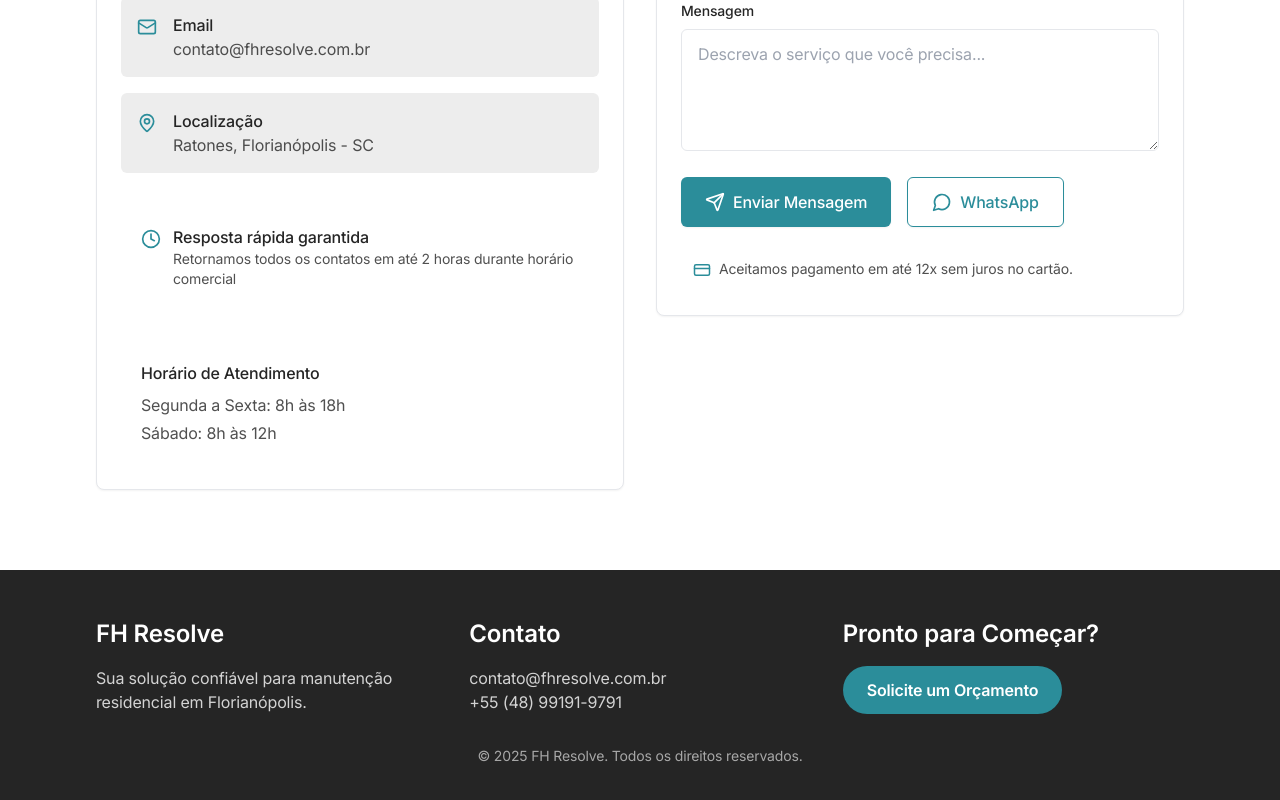
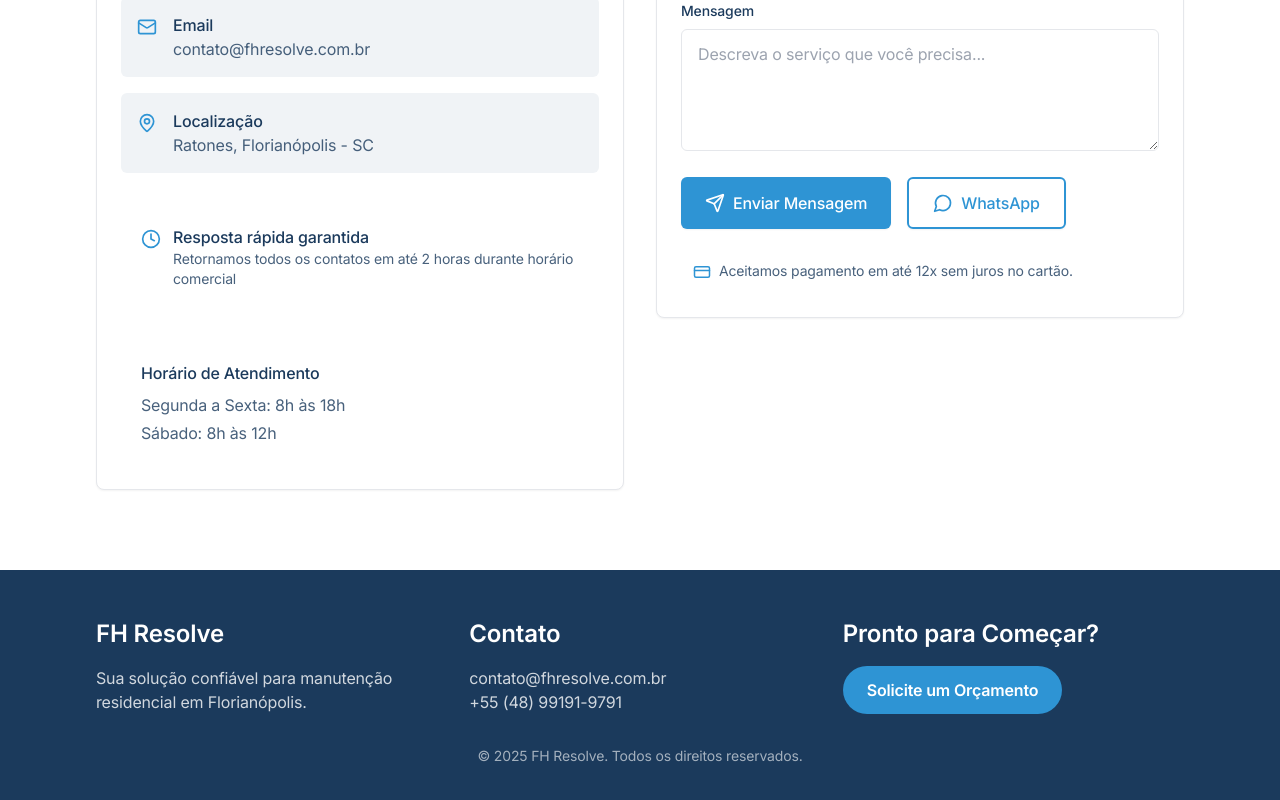
Before and after one commit to fhoinaski/fhresolvenext, a Next.js app: page / in a window 1280 px wide. Shown: the part 5997-6797 px from the top of the page. Built offline with nearby package versions, Linux system fonts and the light colour scheme; no server answers; the database is empty.

Commit message:
atualiza paleta de cores e adiciona classes utilitárias para FH Resolve

```diff
--- a/src/app/globals.css
+++ b/src/app/globals.css
@@ -3,36 +3,37 @@
 @tailwind components;
 @tailwind utilities;
 
-/* Paleta de cores baseada no design fornecido */
+/* Paleta de cores baseada no logo FH Resolve */
 :root {
-  /* Cores principais da nova paleta */
-  --color-primary: #252525; /* Preto */
-  --color-accent: #2B8D9A; /* Azul Turquesa */
-  --color-secondary: #8D9192; /* Cinza Médio */
-  --color-neutral: #EDEDED; /* Cinza Claro */
-  --color-text: #252525; /* Preto para texto */
+  /* Cores principais baseadas no logo */
+  --color-primary: #1B3A5C; /* Azul escuro do fundo do logo */
+  --color-accent: #2E94D4; /* Azul principal do logo */
+  --color-secondary: #B8C5D1; /* Cinza azulado claro do logo */
+  --color-neutral: #F0F3F6; /* Cinza muito claro */
+  --color-text: #1B3A5C; /* Azul escuro para texto */
   --color-text-light: #FFFFFF; /* Branco para texto sobre fundos escuros */
-  --color-dark: #252525; /* Preto para fundos escuros */
+  --color-dark: #1B3A5C; /* Azul escuro para fundos escuros */
   --color-light: #FFFFFF; /* Branco para fundos claros */
-  --color-gray: #EDEDED; /* Cinza Claro para backgrounds secundários */
+  --color-gray: #F0F3F6; /* Cinza claro para backgrounds secundários */
   --color-card-bg: #FFFFFF; /* Branco para cards */
-  --color-card-text: #252525; /* Preto para texto em cards */
-  --color-paralel: #F5F5F5; /* Cinza muito claro para paralax */
+  --color-card-text: #1B3A5C; /* Azul escuro para texto em cards */
+  --color-paralel: #F8FAFB; /* Cinza muito claro para paralax */
 
-  /* Adição de tom intermediário */
-  --color-accent-dark: #247885; /* Versão mais escura do turquesa para hover */
-  --color-accent-light: #4BAAB7; /* Versão mais clara do turquesa para efeitos */
+  /* Variações do azul principal */
+  --color-accent-dark: #2680B8; /* Versão mais escura do azul para hover */
+  --color-accent-light: #4BA8E0; /* Versão mais clara do azul para efeitos */
 
   /* Cores de ação */
   --color-success: #22c55e; /* Verde para indicar sucesso */
   --color-warning: #f59e0b; /* Amarelo para indicar avisos */
   --color-error: #ef4444; /* Vermelho para indicar erros */
-  --color-info: #3b82f6; /* Azul para informações */
+  --color-info: #2E94D4; /* Azul do logo para informações */
 
   /* RGB para animações e opacidades */
-  --color-accent-rgb: 43, 141, 154; /* Azul Turquesa em RGB */
-  --color-secondary-rgb: 141, 145, 146; /* Cinza Médio em RGB */
-  --color-neutral-rgb: 237, 237, 237; /* Cinza Claro em RGB */
+  --color-accent-rgb: 46, 148, 212; /* Azul principal em RGB */
+  --color-secondary-rgb: 184, 197, 209; /* Cinza azulado em RGB */
+  --color-neutral-rgb: 240, 243, 246; /* Cinza claro em RGB */
+  --color-primary-rgb: 27, 58, 92; /* Azul escuro em RGB */
 
   /* Sistema de espaçamento consistente */
   --space-xs: 0.25rem;
@@ -44,10 +45,10 @@
   --space-3xl: 3rem;
 
   /* Elevações para sombras consistentes */
-  --shadow-sm: 0 1px 2px rgba(0, 0, 0, 0.05);
-  --shadow-md: 0 4px 6px -1px rgba(0, 0, 0, 0.1), 0 2px 4px -1px rgba(0, 0, 0, 0.06);
-  --shadow-lg: 0 10px 15px -3px rgba(0, 0, 0, 0.1), 0 4px 6px -2px rgba(0, 0, 0, 0.05);
-  --shadow-xl: 0 20px 25px -5px rgba(0, 0, 0, 0.1), 0 10px 10px -5px rgba(0, 0, 0, 0.04);
+  --shadow-sm: 0 1px 2px rgba(27, 58, 92, 0.08);
+  --shadow-md: 0 4px 6px -1px rgba(27, 58, 92, 0.12), 0 2px 4px -1px rgba(27, 58, 92, 0.08);
+  --shadow-lg: 0 10px 15px -3px rgba(27, 58, 92, 0.12), 0 4px 6px -2px rgba(27, 58, 92, 0.06);
+  --shadow-xl: 0 20px 25px -5px rgba(27, 58, 92, 0.12), 0 10px 10px -5px rgba(27, 58, 92, 0.05);
 
   /* Variáveis para animações */
   --transition-fast: 150ms;
@@ -114,7 +115,7 @@ html.no-scroll {
 }
 
 ::-webkit-scrollbar-track {
-  background: rgba(243, 244, 246, 0.2);
+  background: rgba(240, 243, 246, 0.2);
 }
 
 ::-webkit-scrollbar-thumb {
@@ -123,7 +124,7 @@ html.no-scroll {
 }
 
 ::-webkit-scrollbar-thumb:hover {
-  background: var(--color-secondary);
+  background: var(--color-accent-dark);
 }
 
 /* Foco */
@@ -199,11 +200,20 @@ html.no-scroll {
 
   /* Utilitários para glassmorphism */
   .glass {
-    @apply bg-white/70 backdrop-blur-md border border-white/20;
+    @apply bg-white/80 backdrop-blur-md border border-[var(--color-secondary)]/30;
   }
 
   .glass-light {
-    @apply bg-white/70 backdrop-blur-md border border-white/20;
+    @apply bg-white/80 backdrop-blur-md border border-[var(--color-secondary)]/20;
+  }
+
+  /* Gradient baseado nas cores do logo */
+  .gradient-primary {
+    background: linear-gradient(135deg, var(--color-primary) 0%, var(--color-accent) 100%);
+  }
+
+  .gradient-accent {
+    background: linear-gradient(135deg, var(--color-accent) 0%, var(--color-accent-light) 100%);
   }
 }
 
@@ -218,21 +228,23 @@ html.no-scroll {
   }
 
   .btn-primary {
-    @apply bg-[var(--color-accent)] text-[var(--color-text-light)];
+    @apply bg-[var(--color-accent)] text-[var(--color-text-light)] hover:shadow-lg;
   }
   .btn-primary:hover {
     background-color: var(--color-accent-dark);
+    transform: translateY(-1px);
   }
 
   .btn-secondary {
-    @apply bg-[var(--color-secondary)] text-[var(--color-text-light)] hover:bg-opacity-90;
+    @apply bg-[var(--color-secondary)] text-[var(--color-primary)] hover:bg-opacity-90;
   }
 
   .btn-outline {
-    @apply border border-[var(--color-accent)] text-[var(--color-accent)];
+    @apply border-2 border-[var(--color-accent)] text-[var(--color-accent)] bg-transparent;
   }
   .btn-outline:hover {
-    background-color: rgba(var(--color-accent-rgb), 0.1);
+    background-color: var(--color-accent);
+    color: var(--color-text-light);
   }
 
   .btn-success {
@@ -248,7 +260,7 @@ html.no-scroll {
   }
 
   .btn-info {
-    @apply bg-blue-600 text-white hover:bg-blue-700;
+    @apply bg-[var(--color-info)] text-white hover:bg-[var(--color-accent-dark)];
   }
 
   .section-title {
@@ -258,14 +270,14 @@ html.no-scroll {
   .section-subtitle {
     @apply text-base md:text-lg font-normal mb-8 text-[var(--color-text)] opacity-80 leading-relaxed max-w-3xl mx-auto;
   }
-
   .card {
-    @apply bg-[var(--color-card-bg)] p-6 rounded-lg transition-all duration-300 border border-neutral-30;
+    @apply bg-[var(--color-card-bg)] p-6 rounded-lg transition-all duration-300 border border-opacity-50 border-[var(--color-neutral)];
     box-shadow: var(--shadow-sm);
   }
 
   .card:hover {
     box-shadow: var(--shadow-md);
+    transform: translateY(-2px);
   }
 
   .card-text {
@@ -277,7 +289,7 @@ html.no-scroll {
   }
 
   .input-field {
-    @apply w-full px-4 py-3 rounded-md border focus:outline-none focus:ring-2 transition-all;
+    @apply w-full px-4 py-3 rounded-md border border-[var(--color-neutral)] focus:outline-none focus:ring-2 focus:ring-[var(--color-accent)] focus:border-[var(--color-accent)] transition-all;
   }
 
   .badge {
@@ -285,48 +297,48 @@ html.no-scroll {
   }
 
   .badge-primary {
-    @apply bg-[var(--color-accent)]/20 text-[var(--color-accent)];
+    @apply bg-[var(--color-accent)]/20 text-[var(--color-accent)] border border-[var(--color-accent)]/30;
   }
 
   .badge-success {
-    @apply bg-green-100 text-green-800;
+    @apply bg-green-100 text-green-800 border border-green-200;
   }
 
   .badge-warning {
-    @apply bg-yellow-100 text-yellow-800;
+    @apply bg-yellow-100 text-yellow-800 border border-yellow-200;
   }
 
   .badge-danger {
-    @apply bg-red-100 text-red-800;
+    @apply bg-red-100 text-red-800 border border-red-200;
   }
 
   .badge-info {
-    @apply bg-blue-100 text-blue-800;
+    @apply bg-blue-100 text-blue-800 border border-blue-200;
   }
 
   .badge-neutral {
-    @apply bg-gray-100 text-gray-800;
+    @apply bg-[var(--color-secondary)]/20 text-[var(--color-primary)] border border-[var(--color-secondary)]/30;
   }
 
   /* Componentes de tabela responsiva */
   .table-container {
-    @apply w-full overflow-x-auto rounded-lg shadow-sm;
+    @apply w-full overflow-x-auto rounded-lg shadow-sm border border-[var(--color-neutral)]/30;
   }
 
   .table-responsive {
-    @apply min-w-full divide-y divide-[var(--color-neutral)]/20;
+    @apply min-w-full divide-y divide-[var(--color-neutral)]/30;
   }
 
   .table-header {
-    @apply bg-[var(--color-neutral)]/10 border-b border-[var(--color-neutral)]/20;
+    @apply bg-[var(--color-neutral)]/30 border-b border-[var(--color-neutral)]/40;
   }
 
   .table-header-cell {
-    @apply px-6 py-3 text-left text-xs font-medium uppercase tracking-wider text-[var(--color-card-text)] opacity-70 cursor-pointer hover:text-[var(--color-accent)];
+    @apply px-6 py-3 text-left text-xs font-medium uppercase tracking-wider text-[var(--color-primary)] opacity-80 cursor-pointer hover:text-[var(--color-accent)] hover:opacity-100;
   }
 
   .table-row {
-    @apply hover:bg-[var(--color-neutral)]/5 transition-colors;
+    @apply hover:bg-[var(--color-neutral)]/20 transition-colors;
   }
 
   .table-cell {
@@ -335,16 +347,16 @@ html.no-scroll {
 
   /* Componentes de botões de ação */
   .action-icon-button {
-    @apply p-1.5 rounded-full text-[var(--color-card-text)] opacity-70 hover:bg-[var(--color-accent)]/10 hover:text-[var(--color-accent)] hover:opacity-100 transition-all;
+    @apply p-1.5 rounded-full text-[var(--color-card-text)] opacity-70 hover:bg-[var(--color-accent)]/15 hover:text-[var(--color-accent)] hover:opacity-100 transition-all;
   }
 
   /* Componentes de cards para mobile */
   .mobile-card {
-    @apply bg-[var(--color-neutral)]/5 rounded-lg overflow-hidden border border-[var(--color-neutral)]/20 mb-4;
+    @apply bg-[var(--color-neutral)]/10 rounded-lg overflow-hidden border border-[var(--color-neutral)]/30 mb-4;
   }
 
   .mobile-card-header {
-    @apply p-4 flex justify-between items-start;
+    @apply p-4 flex justify-between items-start bg-gradient-to-r from-[var(--color-accent)]/5 to-transparent;
   }
 
   .mobile-card-content {
@@ -352,20 +364,20 @@ html.no-scroll {
   }
 
   .mobile-card-footer {
-    @apply bg-[var(--color-neutral)]/10 px-4 py-3 flex justify-end gap-2;
+    @apply bg-[var(--color-neutral)]/20 px-4 py-3 flex justify-end gap-2;
   }
 
   /* Componentes de modais */
   .modal-overlay {
-    @apply fixed inset-0 z-50 flex items-center justify-center p-4 bg-black/40 backdrop-blur-sm;
+    @apply fixed inset-0 z-50 flex items-center justify-center p-4 bg-[var(--color-primary)]/60 backdrop-blur-sm;
   }
 
   .modal-container {
-    @apply bg-[var(--color-card-bg)] rounded-lg shadow-xl w-full max-w-md overflow-hidden;
+    @apply bg-[var(--color-card-bg)] rounded-lg shadow-xl w-full max-w-md overflow-hidden border border-[var(--color-neutral)]/20;
   }
 
   .modal-accent-border {
-    @apply p-1 bg-gradient-to-r from-[var(--color-accent)] to-[var(--color-accent-dark)];
+    @apply p-1 bg-gradient-to-r from-[var(--color-accent)] to-[var(--color-accent-light)];
   }
 
   .modal-content {
@@ -373,11 +385,26 @@ html.no-scroll {
   }
 
   .modal-header {
-    @apply flex items-center gap-3 mb-6;
+    @apply flex items-center gap-3 mb-6 border-b border-[var(--color-neutral)]/30 pb-4;
   }
 
   .modal-footer {
-    @apply flex justify-end space-x-3 mt-6;
+    @apply flex justify-end space-x-3 mt-6 pt-4 border-t border-[var(--color-neutral)]/30;
+  }
+
+  /* Header personalizado com cores do logo */
+  .header-primary {
+    @apply bg-gradient-to-r from-[var(--color-primary)] to-[var(--color-accent)] text-[var(--color-text-light)] shadow-lg;
+  }
+
+  /* Footer com cores do logo */
+  .footer-primary {
+    @apply bg-[var(--color-primary)] text-[var(--color-text-light)];
+  }
+
+  /* Seção hero com gradiente */
+  .hero-section {
+    @apply bg-gradient-to-br from-[var(--color-primary)] via-[var(--color-accent)] to-[var(--color-accent-light)] text-[var(--color-text-light)];
   }
 }
 
@@ -422,6 +449,22 @@ html.no-scroll {
 
 .animate-spin-slow {
   animation: spin 3s linear infinite;
+}
+
+/* Animação de gradiente para elementos especiais */
+@keyframes gradient-shift {
+  0%, 100% {
+    background-position: 0% 50%;
+  }
+  50% {
+    background-position: 100% 50%;
+  }
+}
+
+.animate-gradient {
+  background: linear-gradient(-45deg, var(--color-primary), var(--color-accent), var(--color-accent-light), var(--color-secondary));
+  background-size: 400% 400%;
+  animation: gradient-shift 8s ease infinite;
 }
 
 /* Responsividade */
@@ -632,9 +675,46 @@ html.no-scroll {
 /* Correções para Leaflet popups */
 .leaflet-popup-content-wrapper {
   background-color: white !important;
-  color: #333 !important;
+  color: var(--color-primary) !important;
 }
 
 .leaflet-popup-tip {
   background-color: white !important;
 }
+
+/* Classes utilitárias específicas para FH Resolve */
+.fh-primary {
+  color: var(--color-primary);
+}
+
+.fh-accent {
+  color: var(--color-accent);
+}
+
+.fh-secondary {
+  color: var(--color-secondary);
+}
+
+.bg-fh-primary {
+  background-color: var(--color-primary);
+}
+
+.bg-fh-accent {
+  background-color: var(--color-accent);
+}
+
+.bg-fh-secondary {
+  background-color: var(--color-secondary);
+}
+
+.border-fh-primary {
+  border-color: var(--color-primary);
+}
+
+.border-fh-accent {
+  border-color: var(--color-accent);
+}
+
+.border-fh-secondary {
+  border-color: var(--color-secondary);
+}
```
